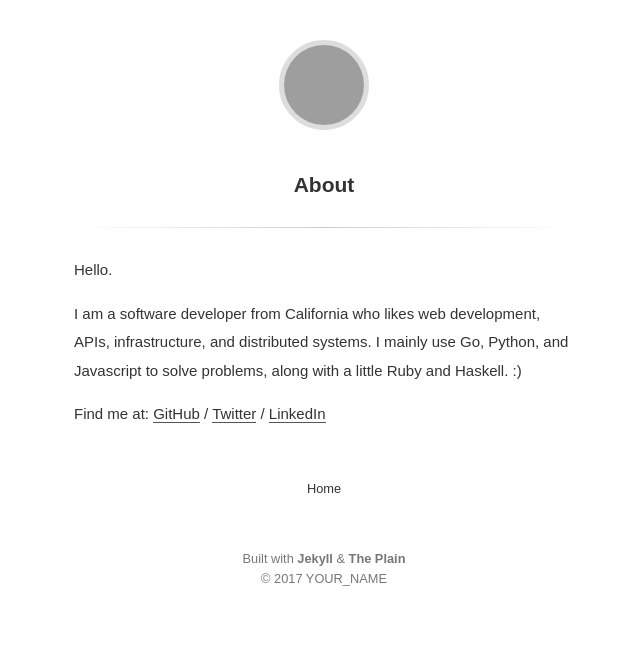
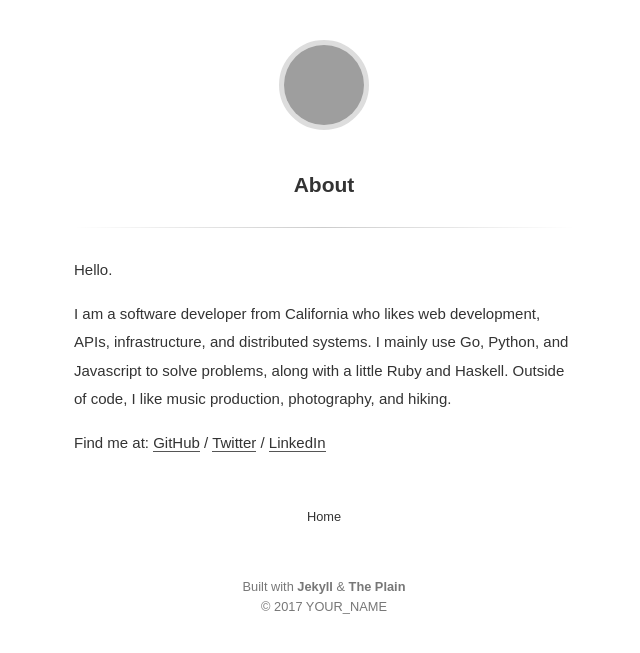
Before and after one commit to nijaru/nijaru.github.io, a Jekyll site: the page built from about.md, in a window 1280 px wide, cut to the strip 0-653 px from the top of the page. Shown: the whole strip, without its empty margins (316-956 px from the left). Built offline with Jekyll 4.4.1, drawn with Linux system fonts in a browser that asks for light colours; grey boxes are pictures that could not be loaded.

Commit message:
Add more about me
Signed-off-by: Nick Russo <nicholasjamesrusso@gmail.com>

```diff
--- a/about.md
+++ b/about.md
@@ -5,6 +5,6 @@ title: About
 
 Hello.
 
-I am a software developer from California who likes web development, APIs, infrastructure, and distributed systems. I mainly use Go, Python, and Javascript to solve problems, along with a little Ruby and Haskell. :)
+I am a software developer from California who likes web development, APIs, infrastructure, and distributed systems. I mainly use Go, Python, and Javascript to solve problems, along with a little Ruby and Haskell. Outside of code, I like music production, photography, and hiking.
 
 Find me at: [GitHub](https://github.com/nijaru) / [Twitter](https://twitter.com/nijaruuu) / [LinkedIn](https://www.linkedin.com/in/nick-russo/)
```
